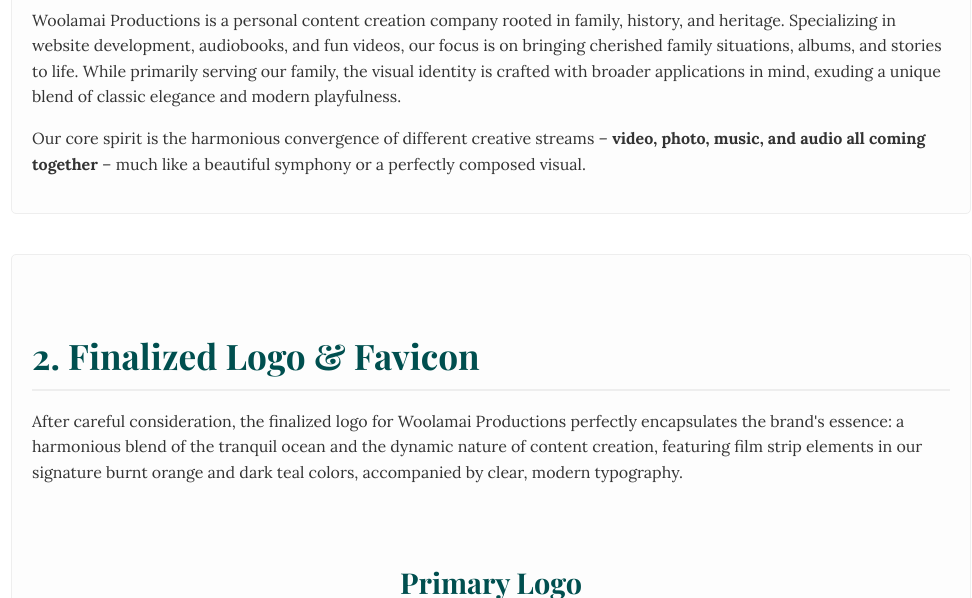
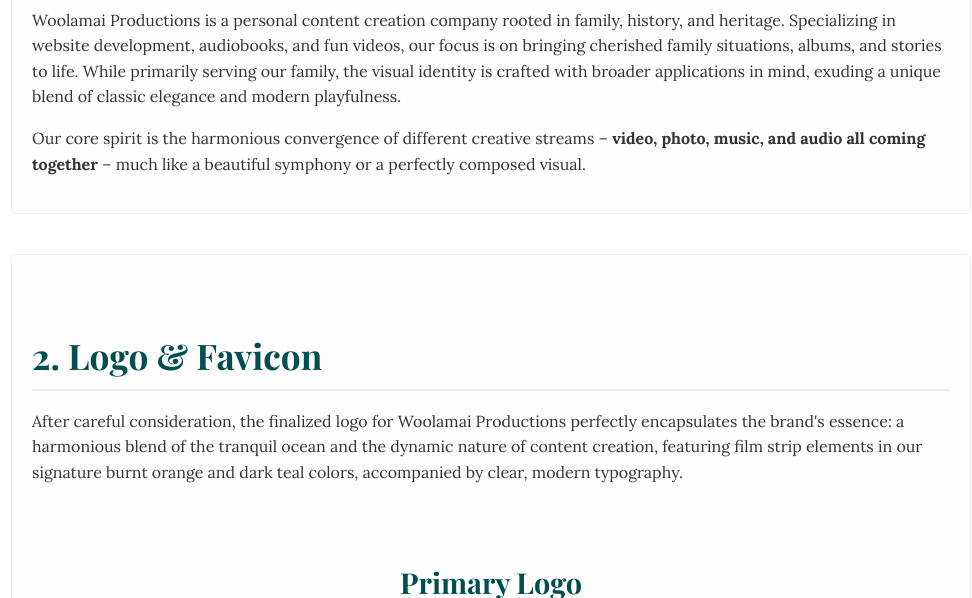
Before and after one commit to ch-bl-th/Playground, a plain HTML site: page woolamai_productions_style_guide.html in a window 1280 px wide. Shown: the part 502-1100 px from the top of the page, without its empty margins (149-1121 px from the left). Drawn offline with nearby package versions, Linux system fonts and the light colour scheme; a web font is replaced by a local one.

Commit message:
Update woolamai_productions_style_guide.html

```diff
--- a/woolamai_productions_style_guide.html
+++ b/woolamai_productions_style_guide.html
@@ -328,7 +328,7 @@
         </div>
 
         <div class="section">
-            <h2>2. Finalized Logo & Favicon</h2>
+            <h2>2. Logo & Favicon</h2>
             <p>After careful consideration, the finalized logo for Woolamai Productions perfectly encapsulates the brand's essence: a harmonious blend of the tranquil ocean and the dynamic nature of content creation, featuring film strip elements in our signature burnt orange and dark teal colors, accompanied by clear, modern typography.</p>
 
             <div class="logo-section">
```
